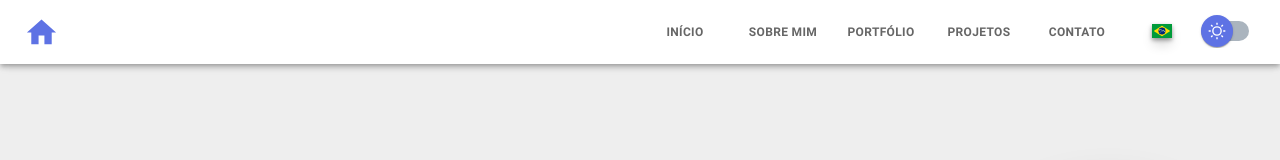
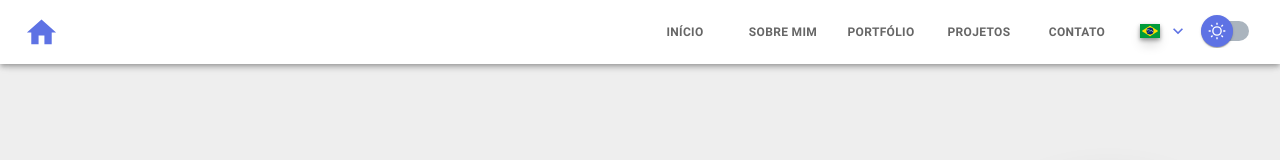
Before and after one commit to tarciziofcipriano/portfolio, a React (Create React App) app: page / in a window 1280 px wide. Shown: the top 160 px of the page. Built offline with nearby package versions, Linux system fonts and the light colour scheme.

Commit message:
Adicionar icone no botão de linguagens

```diff
--- a/src/components/LanguageSelector.tsx
+++ b/src/components/LanguageSelector.tsx
@@ -1,5 +1,6 @@
 import React from "react";
 
+import { KeyboardArrowDown as KeyboardArrowDownIcon } from "@mui/icons-material";
 import { Button, Menu, MenuItem } from "@mui/material";
 import i18n from "i18next";
 
@@ -59,6 +60,7 @@ const LanguageSelector = ({ isMenu }: LanguageSelectorProps) => {
         aria-expanded={open ? "true" : undefined}
         onClick={handleClick}
         sx={{ fontSize: isMenu ? 12 : 13, pr: 0, pl: 0 }}
+        endIcon={<KeyboardArrowDownIcon />}
       >
         <img
           loading="lazy"
```
